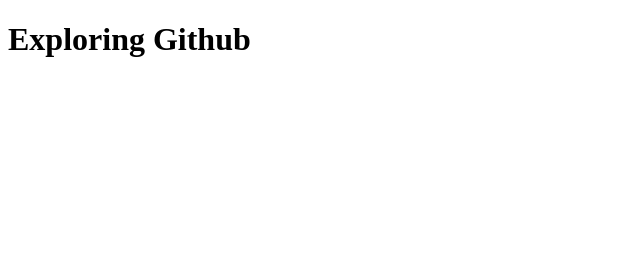
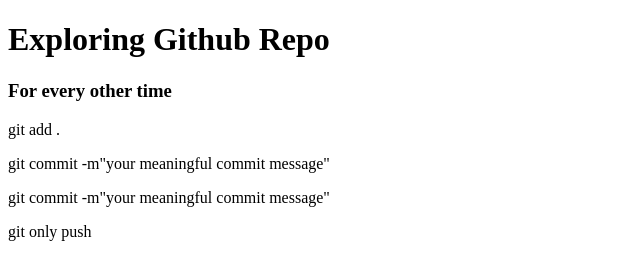
Before and after one commit to nelomelma/my-second-github, a plain HTML site: page index.html in a window 1280 px wide. Shown: the whole page, without its empty margins (0-640 px from the left). Drawn offline with Linux system fonts and the light colour scheme.

Commit message:
Added commands to push to changes to github

```diff
--- a/index.html
+++ b/index.html
@@ -6,6 +6,13 @@
     <title>Exploring Github</title>
 </head>
 <body>
-    <h1>Exploring Github</h1>
+    <h1>Exploring Github Repo</h1>
+    <div>
+        <h3>For every other time</h3>
+        <p>git add .</p>
+        <p>git commit -m"your meaningful commit message"</p>
+        <p>git commit -m"your meaningful commit message"</p>
+        <p>git only push</p>
+    </div>
 </body>
 </html>
```
